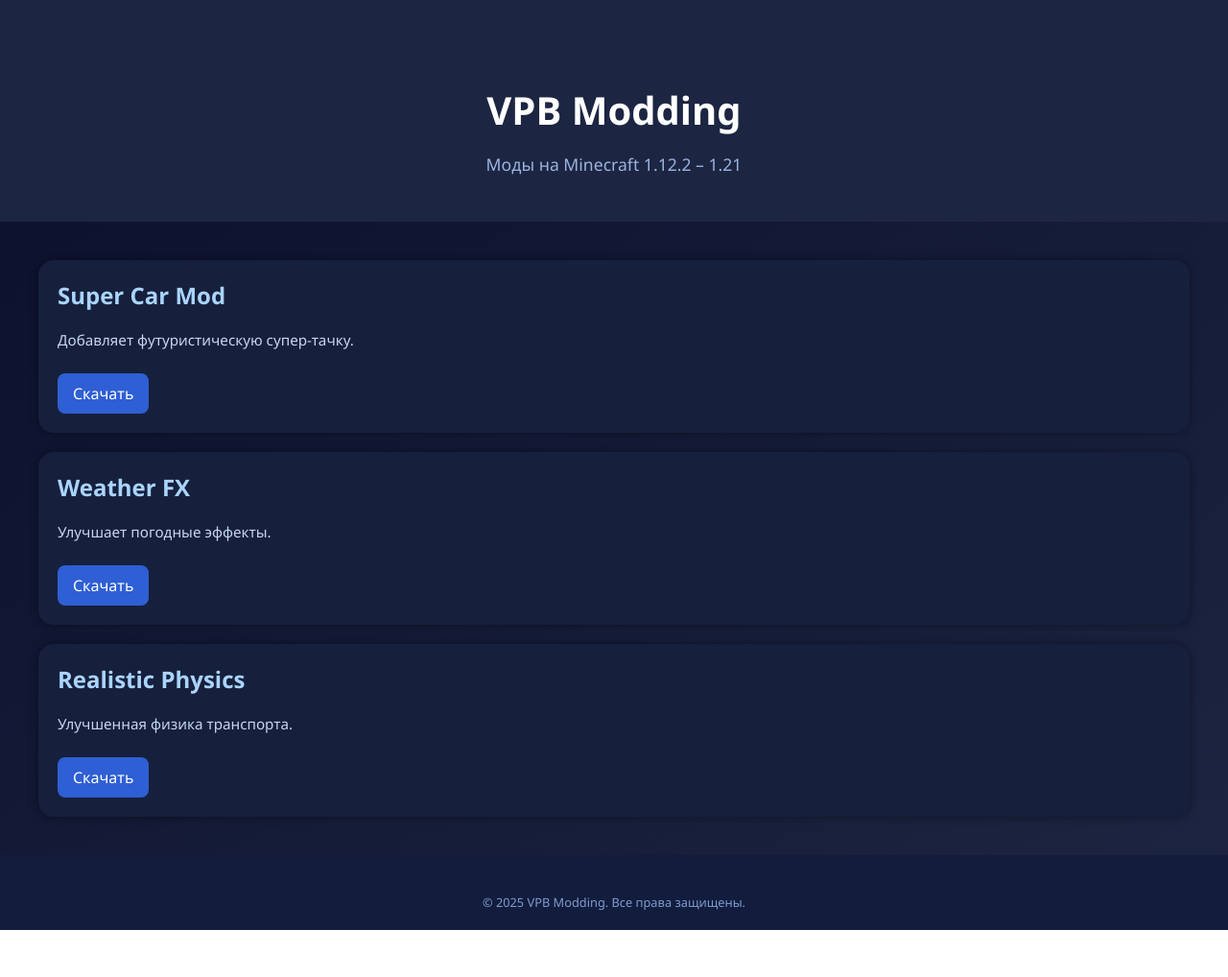
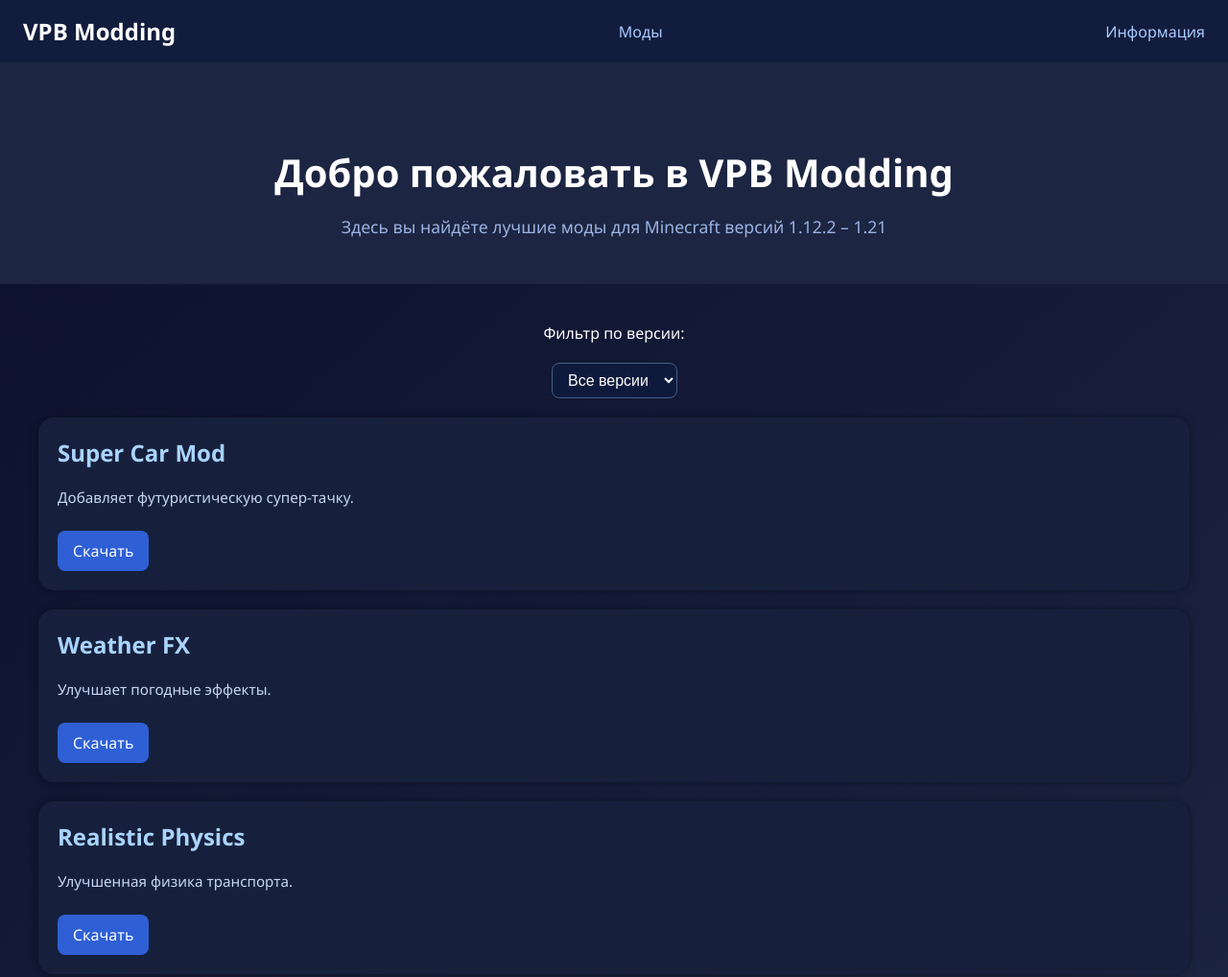
Before and after one commit to g3tdown/vpb-modding, a plain HTML site: page index.html in a window 1280 px wide. Shown: the top 1018 px of the page at 96% size. Before the commit the page ends 969 px from the top, so only its background shows below. Drawn offline with Linux system fonts and the light colour scheme.

Commit message:
Update index.html

```diff
--- a/index.html
+++ b/index.html
@@ -2,28 +2,64 @@
 <html lang="ru">
 <head>
   <meta charset="UTF-8" />
-  <meta name="viewport" content="width=device-width, initial-scale=1.0"/>
+  <meta name="viewport" content="width=device-width, initial-scale=1.0" />
   <title>VPB Modding</title>
   <link rel="stylesheet" href="style.css" />
+  <script>
+    function filterMods() {
+      const selectedVersion = document.getElementById("versionFilter").value;
+      const cards = document.querySelectorAll(".mod-card");
+      cards.forEach(card => {
+        const versions = card.getAttribute("data-versions").split(",");
+        if (selectedVersion === "all" || versions.includes(selectedVersion)) {
+          card.style.display = "block";
+        } else {
+          card.style.display = "none";
+        }
+      });
+    }
+  </script>
 </head>
 <body>
+  <nav>
+    <div class="navbar">
+      <span class="logo">VPB Modding</span>
+      <a href="mods.html">Моды</a>
+      <a href="index.html">Информация</a>
+    </div>
+  </nav>
+
   <header>
-    <h1>VPB Modding</h1>
-    <p>Моды на Minecraft 1.12.2 – 1.21</p>
+    <h1>Добро пожаловать в VPB Modding</h1>
+    <p>Здесь вы найдёте лучшие моды для Minecraft версий 1.12.2 – 1.21</p>
   </header>
 
   <main class="mods-container">
-    <div class="mod-card">
+    <label for="versionFilter">Фильтр по версии:</label>
+    <select id="versionFilter" onchange="filterMods()">
+      <option value="all">Все версии</option>
+      <option value="1.12.2">1.12.2</option>
+      <option value="1.16">1.16</option>
+      <option value="1.17">1.17</option>
+      <option value="1.18">1.18</option>
+      <option value="1.19">1.19</option>
+      <option value="1.20">1.20</option>
+      <option value="1.21">1.21</option>
+    </select>
+
+    <div class="mod-card" data-versions="1.16,1.20">
       <h2>Super Car Mod</h2>
       <p>Добавляет футуристическую супер-тачку.</p>
       <a href="#">Скачать</a>
     </div>
-    <div class="mod-card">
+
+    <div class="mod-card" data-versions="1.18,1.19">
       <h2>Weather FX</h2>
       <p>Улучшает погодные эффекты.</p>
       <a href="#">Скачать</a>
     </div>
-    <div class="mod-card">
+
+    <div class="mod-card" data-versions="1.12.2,1.16,1.17">
       <h2>Realistic Physics</h2>
       <p>Улучшенная физика транспорта.</p>
       <a href="#">Скачать</a>
```
